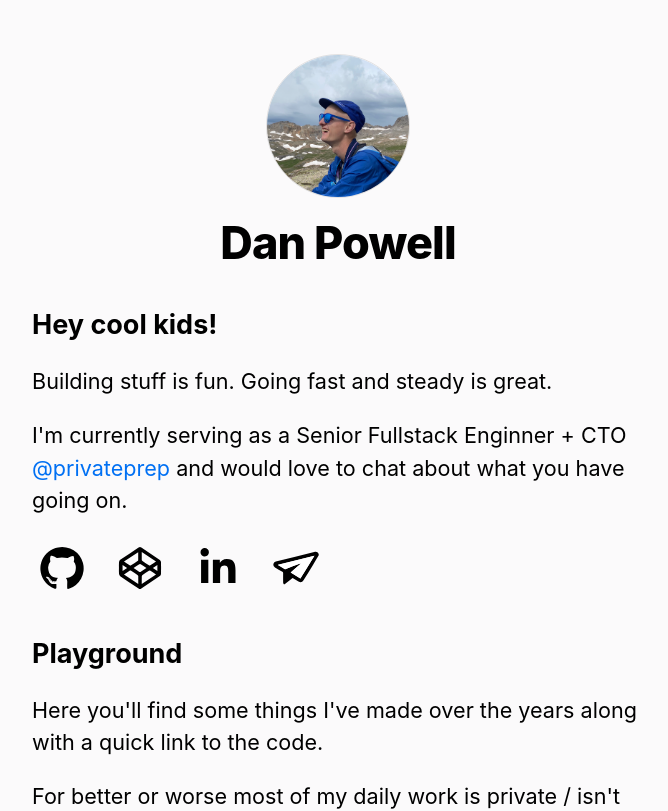
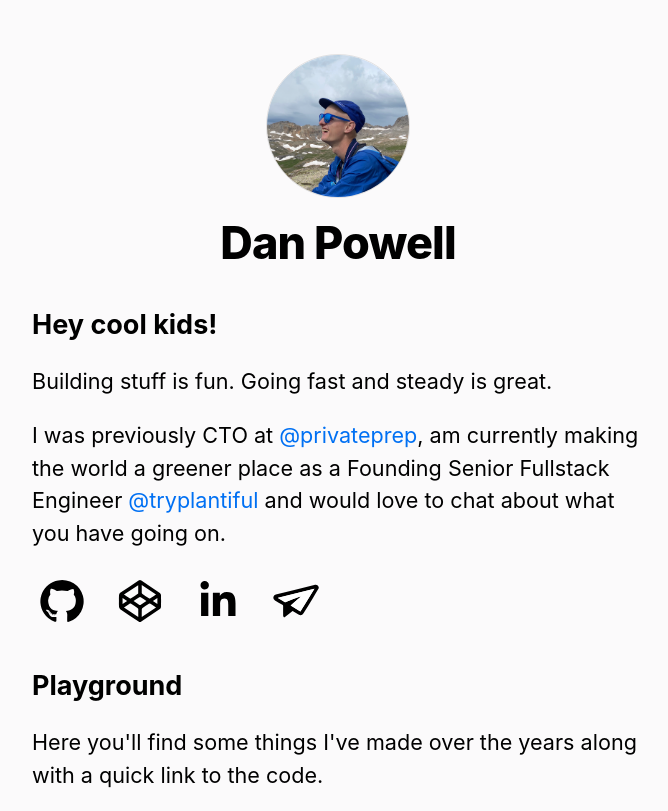
Before and after one commit to danielpowell4/blog, a Next.js app: page / in a window 1280 px wide. Shown: the top 811 px of the page, without its empty margins (302-970 px from the left). Built offline with nearby package versions, Linux system fonts and the light colour scheme.

Commit message:
Update bio

```diff
--- a/pages/index.js
+++ b/pages/index.js
@@ -28,9 +28,11 @@ export default function Home({ allPostsData }) {
         <h2 className={utilStyles.headingLg}>Hey cool kids!</h2>
         <p>Building stuff is fun. Going fast and steady is great.</p>
         <p>
-          I'm currently serving as a Senior Fullstack Enginner + CTO{" "}
-          <a href="https://privateprep.com">@privateprep</a> and would love to
-          chat about what you have going on.
+          {`I was previously CTO at `}
+          <a href="https://privateprep.com">@privateprep</a>
+          {`, am currently making the world a greener place as a Founding Senior Fullstack Engineer `}
+          <a href="https://tryplantiful.com">@tryplantiful</a>
+          {` and would love to chat about what you have going on.`}
         </p>
         <ul className={homeStyles.socialLinks}>
           <li className={homeStyles.socialLinks__item}>
```
